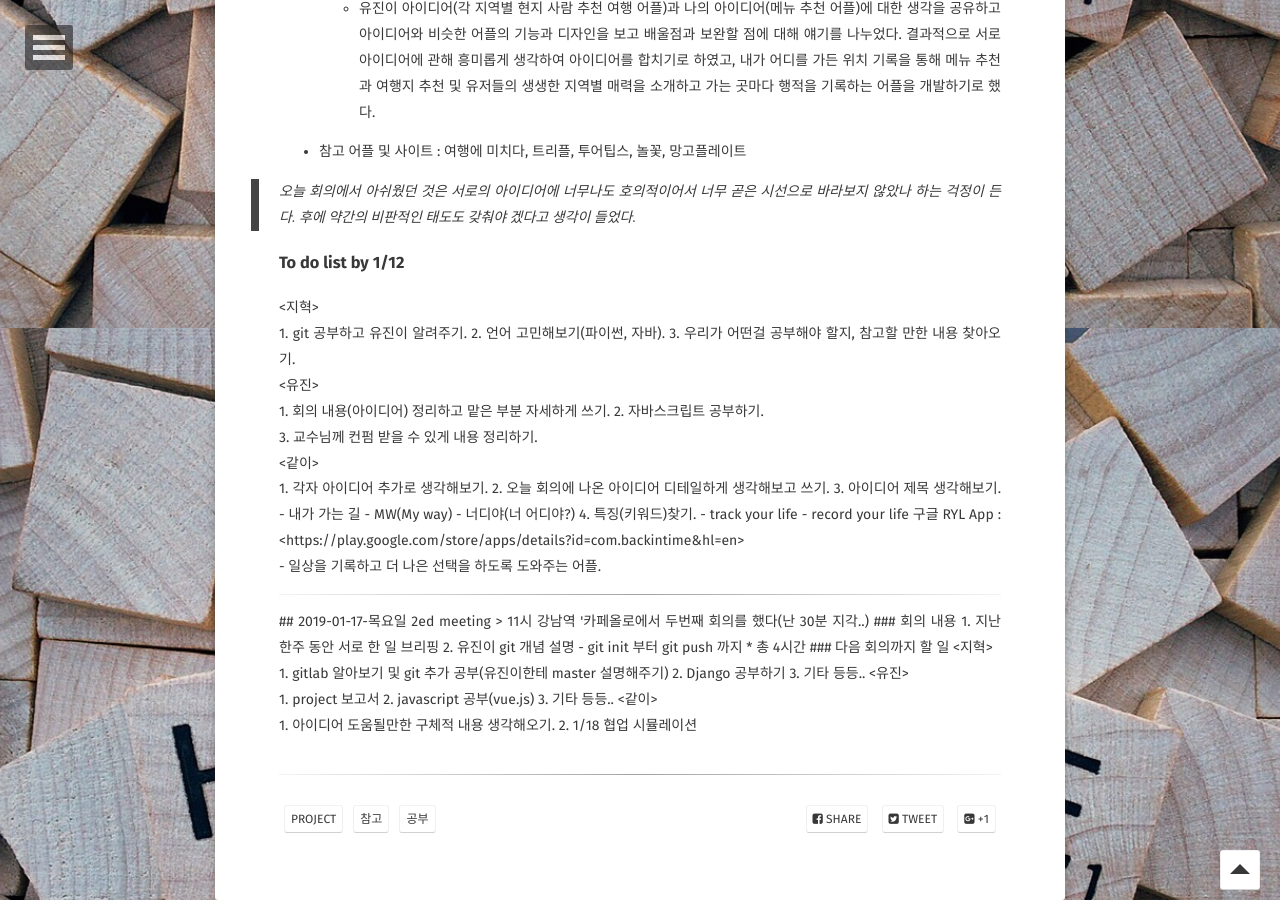
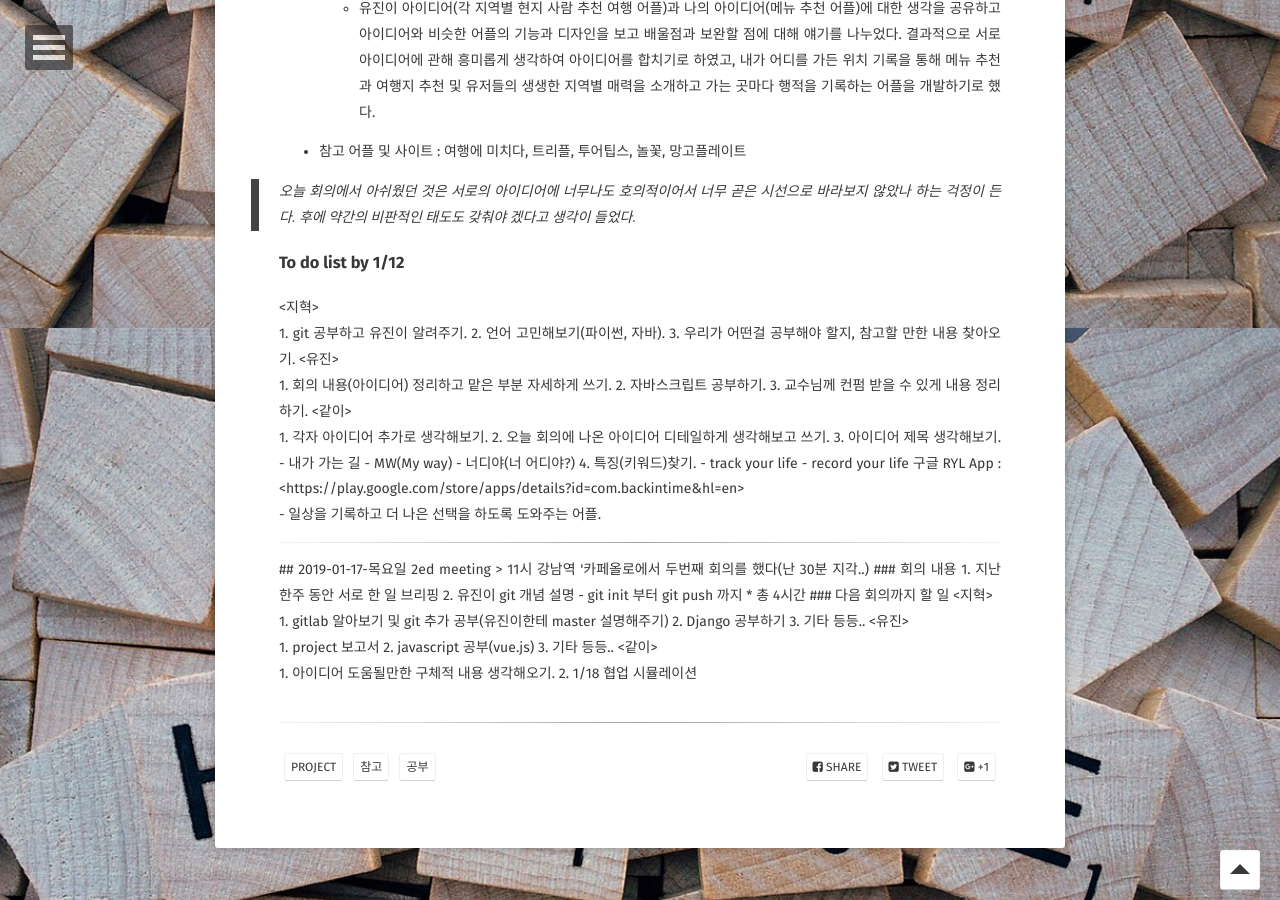
Before and after one commit to Jungjihyuk/JH_Life, a Jekyll site: the page built from _posts/2019-01-08-ProjMeet.md, in a window 1280 px wide and 900 px high, scrolled down 572 px. Built offline with Jekyll 4.4.1, drawn with Linux system fonts in a browser that asks for light colours; some web fonts are replaced; comment, search, counter and statistics services are not loaded.

Commit message:
ProjMeet 수정

```diff
--- a/_posts/2019-01-08-ProjMeet.md
+++ b/_posts/2019-01-08-ProjMeet.md
@@ -32,16 +32,18 @@
 
 ### To do list by 1/12
 <지혁><br>
+
 1. git 공부하고 유진이 알려주기.
 2. 언어 고민해보기(파이썬, 자바).
 3. 우리가 어떤걸 공부해야 할지, 참고할 만한 내용 찾아오기.
-<br>
+
 <유진><br>
 1. 회의 내용(아이디어) 정리하고 맡은 부분 자세하게 쓰기.
-2. 자바스크립트 공부하기.<br>
+2. 자바스크립트 공부하기.
 3. 교수님께 컨펌 받을 수 있게 내용 정리하기.
-<br>
+
 <같이><br>
+
 1. 각자 아이디어 추가로 생각해보기.
 2. 오늘 회의에 나온 아이디어 디테일하게 생각해보고 쓰기.
 3. 아이디어 제목 생각해보기.
```
